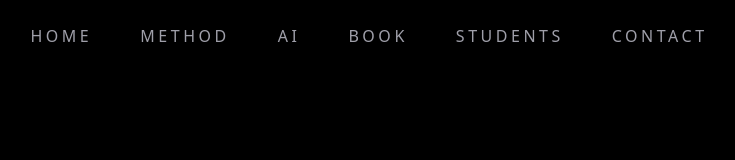
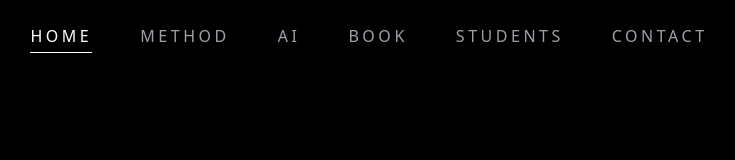
Before and after one commit to mathhealer0615-hub/blackmath-site, a Next.js app: page / in a window 1280 px wide. Shown: the top 160 px of the page, without its empty margins (271-1006 px from the left). Built offline with nearby package versions, Linux system fonts and the light colour scheme.

Commit message:
Add active nav section

```diff
--- a/app/page.tsx
+++ b/app/page.tsx
@@ -1,27 +1,61 @@
 "use client";
 
 import BlackMathAI from "./components/BlackMathAI";
-import React, { useEffect } from "react";
+import React, { useEffect, useState } from "react";
 import { motion } from "framer-motion";
 
 export default function BlackMathLandingPage() {
+  const [activeSection, setActiveSection] = useState("home");
     useEffect(() => {
-    if (window.location.hash) {
-      window.history.replaceState(null, "", window.location.pathname);
+  if (window.location.hash) {
+    window.history.replaceState(null, "", window.location.pathname);
+  }
+  window.scrollTo(0, 0);
+
+  const sections = ["home", "method", "blackmath-ai", "concept-book", "students", "contact"];
+
+  const observer = new IntersectionObserver(
+    (entries) => {
+      entries.forEach((entry) => {
+        if (entry.isIntersecting) {
+          setActiveSection(entry.target.id);
+        }
+      });
+    },
+    {
+      threshold: 0.45,
     }
-    window.scrollTo(0, 0);
-  }, []);
+  );
+
+  sections.forEach((id) => {
+    const element = document.getElementById(id);
+    if (element) observer.observe(element);
+  });
+
+  return () => observer.disconnect();
+}, []);
   return (
     <main className="min-h-screen bg-black text-white overflow-hidden">
       <header className="fixed top-0 left-0 right-0 z-50 bg-black/60 backdrop-blur-md">
   <nav className="mx-auto flex max-w-full overflow-x-auto whitespace-nowrap px-6 py-6 text-base tracking-[0.22em] text-zinc-400 scrollbar-hide">
     <div className="flex min-w-max gap-12 mx-auto">
-      <a href="#home" className="hover:text-white transition">HOME</a>
-      <a href="#method" className="hover:text-white transition">METHOD</a>
-      <a href="#blackmath-ai" className="hover:text-white transition">AI</a>
-      <a href="#concept-book" className="hover:text-white transition">BOOK</a>
-      <a href="#students" className="hover:text-white transition">STUDENTS</a>
-      <a href="#contact" className="hover:text-white transition">CONTACT</a>
+      <a
+  href="#home"
+  className={`transition ${
+    activeSection === "home" ? "text-white border-b border-white pb-1" : "hover:text-white"
+  }`}
+>
+  HOME
+</a>
+ <a href="#method" className={`transition ${activeSection === "method" ? "text-white border-b border-white pb-1" : "hover:text-white"}`}>METHOD</a>
+
+<a href="#blackmath-ai" className={`transition ${activeSection === "blackmath-ai" ? "text-white border-b border-white pb-1" : "hover:text-white"}`}>AI</a>
+
+<a href="#concept-book" className={`transition ${activeSection === "concept-book" ? "text-white border-b border-white pb-1" : "hover:text-white"}`}>BOOK</a>
+
+<a href="#students" className={`transition ${activeSection === "students" ? "text-white border-b border-white pb-1" : "hover:text-white"}`}>STUDENTS</a>
+
+<a href="#contact" className={`transition ${activeSection === "contact" ? "text-white border-b border-white pb-1" : "hover:text-white"}`}>CONTACT</a>
     </div>
   </nav>
 </header>
```
